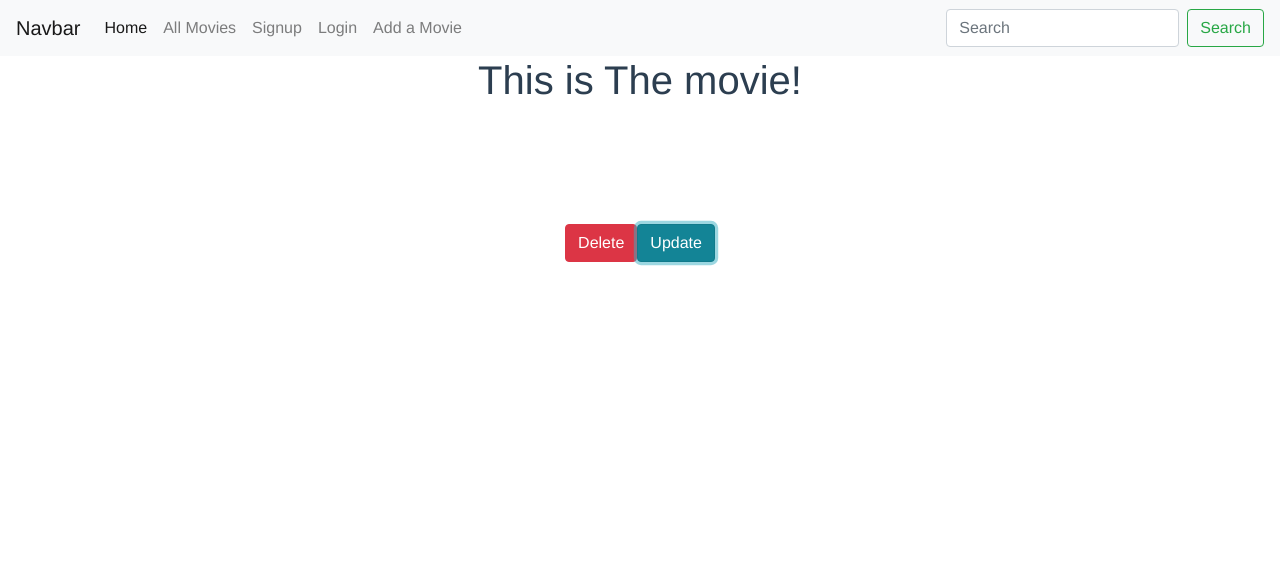
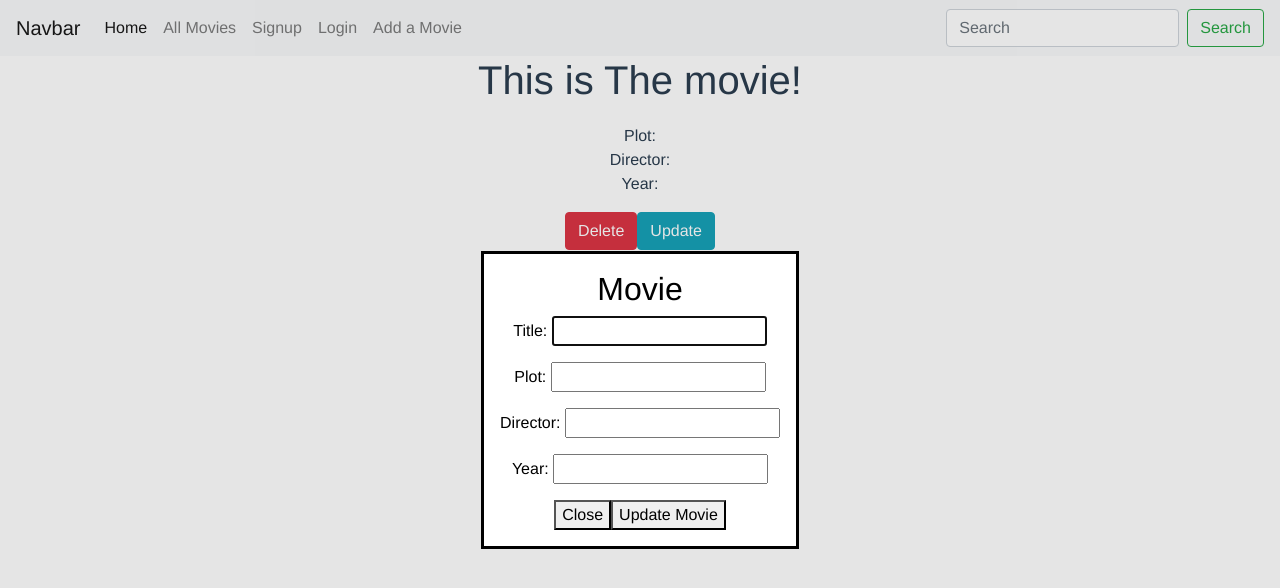
Before and after one commit to zackartborges/movie_vue_app, a Vue app: page /movies/1 in a window 1280 px wide. Both pictures are taken after a click on the button "Update". Shown: the top 588 px of the page. Built offline with nearby package versions, Linux system fonts and the light colour scheme; no server answers.

Commit message:
adds update and delete buttons to show page

```diff
--- a/src/views/MoviesShow.vue
+++ b/src/views/MoviesShow.vue
@@ -1,28 +1,55 @@
 <template>
   <div class="movies-show">
+    <h1>{{ message }}</h1>
     <div class="container">
-      <h1>{{ message }}</h1>
       <h1 class="title">{{ movie.title }}</h1>
       <p>
+        Plot:
         {{ movie.plot }}
+        <br />
+        Director:
+        {{ movie.director }}
+        <br />
+        Year:
+        {{ movie.year }}
+        <br />
       </p>
       <button v-on:click="destroyMovie(movie)" type="button" class="btn btn-danger">Delete</button>
-      <button v-on:click="updateMovie(movie)" type="button" class="btn btn-info">Update</button>
+      <button v-on:click="showMovie(movie)" type="button" class="btn btn-info">Update</button>
     </div>
     <!-- <router-link v-bind:to="`/movies/${recipe.id}/edit`">See more info</router-link> -->
     <div>
-      <!-- <dialog id="movie-details"> -->
-      <!-- <form method="dialog"> -->
+      <dialog id="movie-details">
+        <form method="dialog">
+          <h2>Movie</h2>
+          <p>
+            Title:
+            <input type="text" v-model="movie.title" />
+          </p>
+          <p>
+            Plot:
+            <input type="text" v-model="movie.plot" />
+          </p>
+          <p>
+            Director:
+            <input type="text" v-model="movie.director" />
+          </p>
+          <p>
+            Year:
+            <input type="text" v-model="movie.year" />
+          </p>
+          <button>Close</button>
+          <button v-on:click="updateMovie(movie)">Update Movie</button>
+        </form>
+      </dialog>
     </div>
-    <!-- </form> -->
-    <!-- </dialog> -->
   </div>
 </template>
 <style>
 .container {
 }
 .title {
-  margin: 3em 0;
+  margin: 0.5em 0;
   color: blueviolet;
 }
 </style>
@@ -68,6 +95,11 @@ export default {
         console.log("Succeeeesss!!", response.data);
       });
     },
+    showMovie: function (movie) {
+      console.log(movie);
+      this.currentmovie = movie;
+      document.querySelector("#movie-details").showModal();
+    },
   },
 };
 </script>
```
